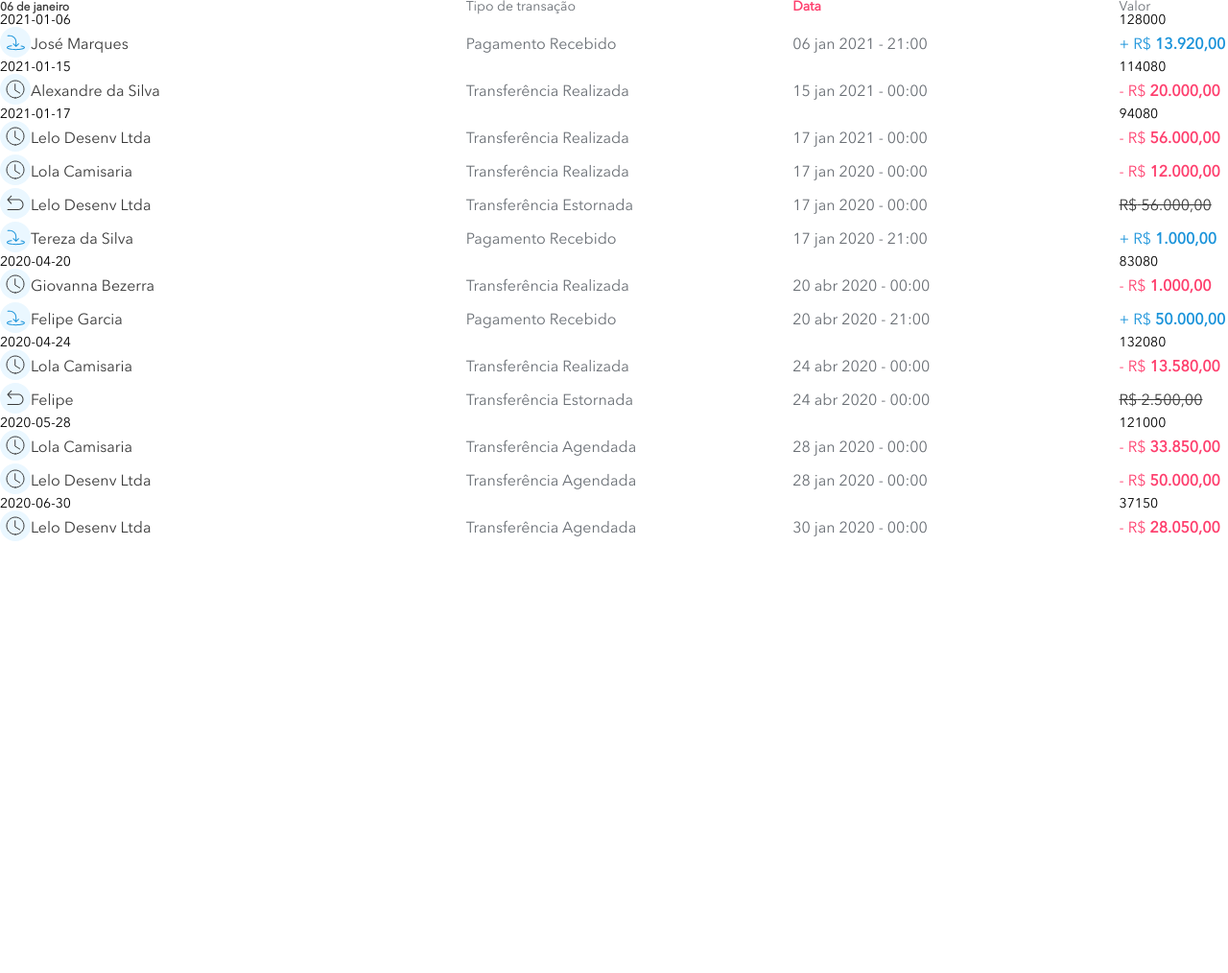
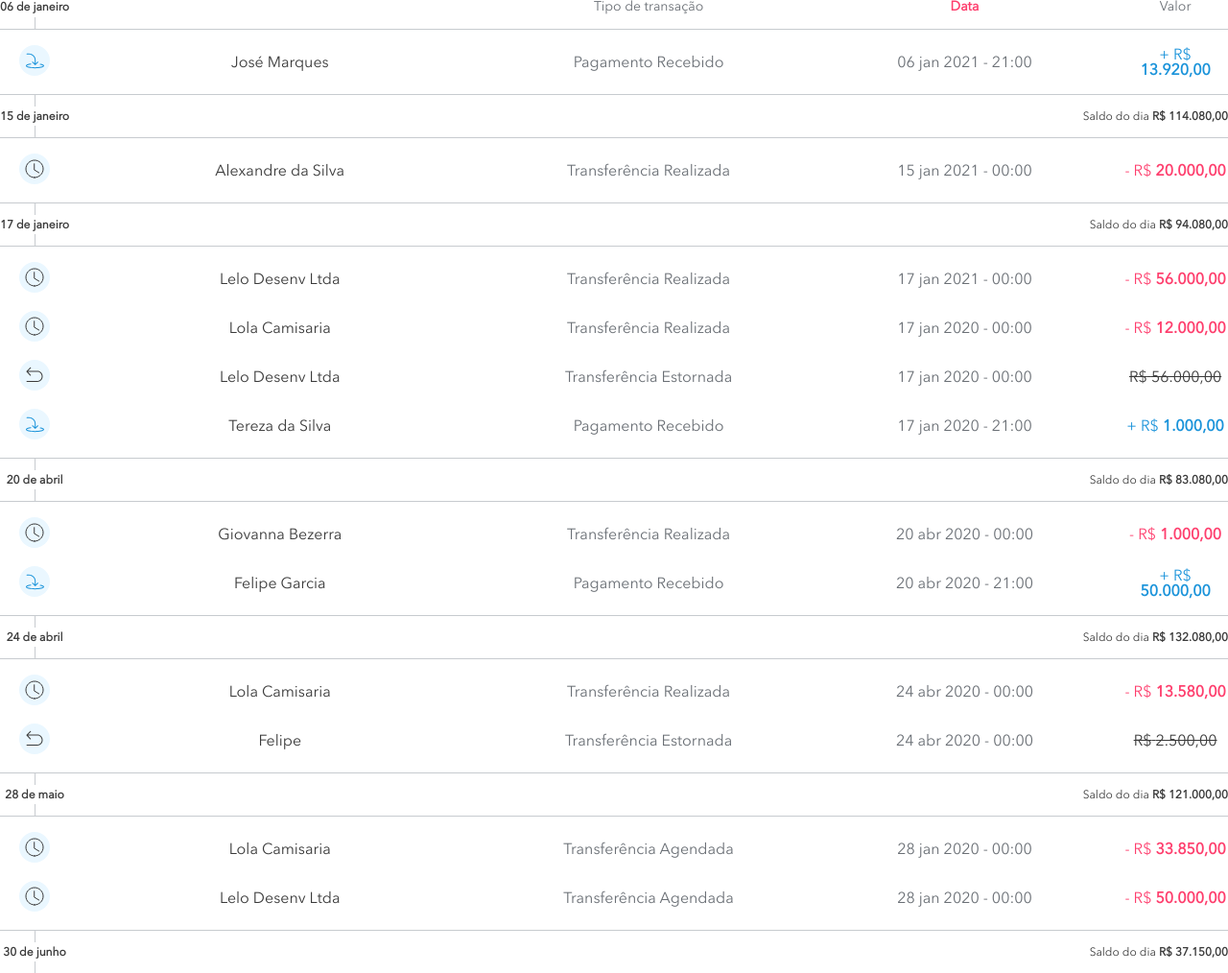
Before and after one commit to igorthurow/cora-bank-challenge, a Gatsby site: page / in a window 1280 px wide. Shown: the top 1014 px of the page at 96% size. Before the commit the page ends 800 px from the top, so only its background shows below. Built offline with nearby package versions, Linux system fonts and the light colour scheme; Gatsby itself is replaced by a stand-in of ours; a web font is replaced by a local one.

Commit message:
Update Grid styles

```diff
--- a/src/components/atoms/grid-float-row.js
+++ b/src/components/atoms/grid-float-row.js
@@ -3,13 +3,13 @@ import PropTypes from 'prop-types'
 
 import './grid-float-row.scss'
 
-export const GridFloatRow = ({
-	amountTotal,
-	date
-}) => (
+export const GridFloatRow = ({ amount: { prefix, value }, date }) => (
 	<tr className='grid-float-row'>
 		<th className='grid-float-row__date'>{date}</th>
-		<th>{amountTotal}</th>
+		<th className='grid-float-row__value'>
+			<span>{prefix}</span>{' '}
+			<span className='grid-float-row__amount'>{value}</span>
+		</th>
 	</tr>
 )
 
--- a/src/components/atoms/grid-float-row.scss
+++ b/src/components/atoms/grid-float-row.scss
@@ -1,8 +1,41 @@
+@use '../../global.scss'as *;
+
 .grid-float-row {
   display: contents;
+  font-size: $main-font-rem-extra-small;
+  color: $main-black;
 
   &__date {
-    grid-column-start: 1;
-    grid-column-end: 5;
+    font-weight: $main-font-weight-bold;
+    position: relative;
+    display: flex;
+    justify-content: center;
+
+    &::after,
+    &::before {
+      content: '';
+      position: absolute;
+      width: 1px;
+      height: 12px;
+      background-color: $secondary-gray;
+    }
+
+    &::before {
+      top: -#{$main-padding};
+    }
+
+    &::after {
+      bottom: -#{$main-padding};
+    }
+  }
+
+  &__value {
+    grid-column-start: 2;
+    grid-column-end: 6;
+    text-align: right;
+  }
+
+  &__amount {
+    font-weight: $main-font-weight-bold;
   }
 }
--- a/src/components/molecules/grid.scss
+++ b/src/components/molecules/grid.scss
@@ -4,10 +4,11 @@
   width: 100%;
   display: grid;
   grid-template-columns: auto 4fr 3fr 3fr 1fr;
-  text-align: left;
+  text-align: center;
   align-items: center;
   font-family: $main-font-family;
   font-size: $main-font-rem-small;
+  grid-row-gap: $main-padding;
 
   &__header {
     display: contents;
@@ -18,18 +19,36 @@
   }
 
   &__header-column {
+    position: relative;
+    align-items: center;
+    height: 100%;
+
+
     &:first-child {
-      grid-column-start: 1;
-      grid-column-end: 3;
-
       font-size: $main-font-rem-extra-small;
       color: $main-black;
-      font-weight: $main-font-weight-bold
+      font-weight: $main-font-weight-bold;
+      text-align: left;
+      display: flex;
+      justify-content: center;
+
+      &::after {
+        content: '';
+        position: absolute;
+        width: 1px;
+        height: 12px;
+        bottom: -#{$main-padding};
+        background-color: $secondary-gray;
+      }
     }
 
     &:nth-child(2),
     &:last-child {
       color: $main-gray;
+    }
+
+    &:nth-child(2) {
+      grid-column-start: 3;
     }
 
     &:nth-child(3) {
@@ -46,5 +65,20 @@
     display: contents;
     font-size: $main-font-rem;
     color: $main-black;
+
+    &::before,
+    &::after {
+      grid-column-start: 1;
+      grid-column-end: 6;
+      content: '';
+    }
+
+    &::before {
+      border-top: 1px solid $secondary-gray;
+    }
+
+    &::after {
+      border-bottom: 1px solid $secondary-gray;
+    }
   }
 }
--- a/src/pages/index.js
+++ b/src/pages/index.js
@@ -19,6 +19,14 @@ import {
 } from '../components'
 
 import { ReceivedIcon, PendingIcon, RefundedIcon } from '../icons'
+
+const DEFAULT_DATE_FORMAT = 'DD [de] MMMM'
+const DEFAULT_MINIMUM_FRACTION_DIGITS = 2
+const DEFAULT_LOCALE = 'pt-BR'
+
+const buildRealCurrency = (value) => new Intl.NumberFormat(DEFAULT_LOCALE, {
+	minimumFractionDigits: DEFAULT_MINIMUM_FRACTION_DIGITS
+}).format(value)
 
 const config = {
 	completed: {
@@ -77,14 +85,11 @@ const buildRowProps = ({
 		text.toLowerCase()
 	)
 	const dateFormat = 'DD MMM YYYY - HH:mm'
-	const locale = 'pt-BR'
 
 	const { icon, texts, theme } = config[statusLwc][entryLwc]
 	const { prefix, [sourceLwc]: text } = texts
 	const formattedDate = moment(dateEvent).format(dateFormat)
-	const value = new Intl.NumberFormat(locale, {
-		minimumFractionDigits: 2
-	}).format(amount)
+	const value = buildRealCurrency(amount)
 
 	return {
 		...props,
@@ -100,10 +105,22 @@ const buildRowProps = ({
 }
 
 const buildGridHead = (date) => {
-	const dateFormat = 'DD [de] MMMM'
-	const formattedDate = moment(date).format(dateFormat)
+	const formattedDate = moment(date).format(DEFAULT_DATE_FORMAT)
 
 	return [formattedDate, 'Tipo de transação', 'Data', 'Valor']
+}
+
+const buildFloatRowProps = ({ date, amountTotal }) => {
+	const formattedDate = moment(date).format(DEFAULT_DATE_FORMAT)
+	const formattedValue = buildRealCurrency(amountTotal)
+
+	return {
+		date: formattedDate,
+		amount: {
+			prefix: 'Saldo do dia',
+			value: `R$ ${formattedValue}`
+		}
+	}
 }
 
 const data = {
@@ -287,14 +304,13 @@ const data = {
 const buildGridItems = (data) => {
 	const { results } = data
 	const { gridItems, gridHead } = results.reduce(
-		(prev, { items, date, amountTotal }) => {
+		(prev, { items, date, amountTotal }, index) => {
 			const gridItems = [
 				...(prev.gridItems || []),
 				{
-					float: {
-						date,
-						amountTotal
-					},
+					...(index && {
+						float: buildFloatRowProps({ amountTotal, date })
+					}),
 					body: items.map(buildRowProps)
 				}
 			]
```
